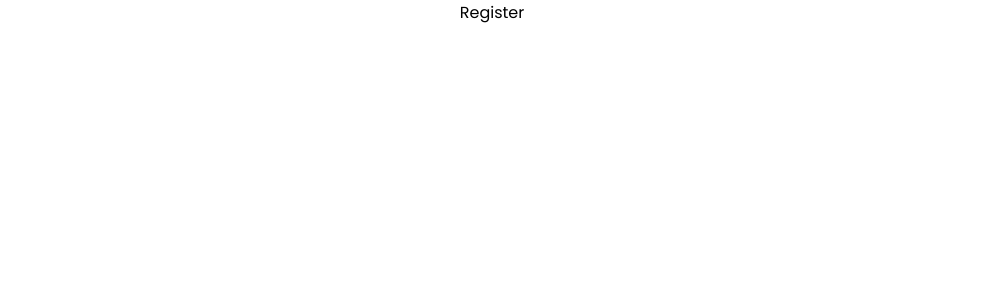
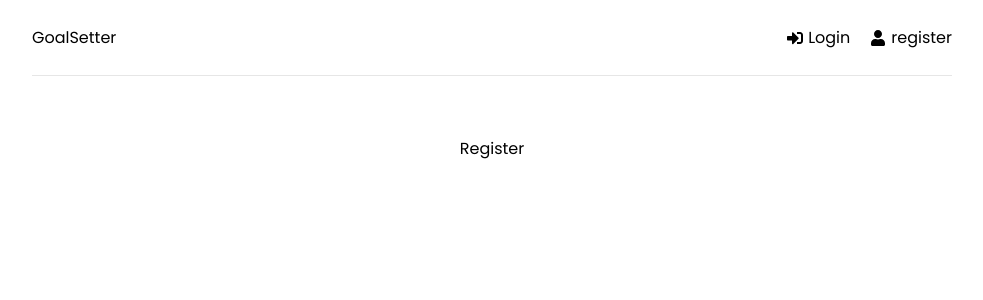
Before and after one commit to atharv02-git/MERN-api, a React (Create React App) app in the folder frontend/: page /register in a window 1280 px wide. Shown: the top 300 px of the page, without its empty margins (148-1131 px from the left). Built offline with nearby package versions, Linux system fonts and the light colour scheme.

Commit message:
Header and Navigation

```diff
--- a/frontend/src/App.js
+++ b/frontend/src/App.js
@@ -3,12 +3,13 @@
 import Dashboard from "./pages/Dashboard"
 import Login from "./pages/Login"
 import Register from "./pages/Register"
-
+import Header from "./components/Header"
 function App() {
   return (
     <>
       <Router>
         <div className="container">
+          <Header />
           <Routes>
             <Route path="/" element={<Dashboard />} />
             <Route path="/login" element={<Login />} />
--- /dev/null
+++ b/frontend/src/components/Header.jsx
@@ -0,0 +1,27 @@
+import React from "react";
+import { FaSignInAlt, FaSignOutAlt, FaUser } from "react-icons/fa";
+import { Link } from "react-router-dom";
+
+function Header() {
+  return (
+    <header className="header">
+      <div className="logo">
+        <Link to="/">GoalSetter</Link>
+      </div>
+      <ul>
+        <li>
+          <Link to="/login">
+            <FaSignInAlt />Login
+          </Link>
+        </li>
+        <li>
+          <Link to="/register">
+            <FaUser />register
+          </Link>
+        </li>
+      </ul>
+    </header>
+  );
+}
+
+export default Header;
--- a/package.json
+++ b/package.json
@@ -17,7 +17,8 @@
     "express": "^4.18.1",
     "express-async-handler": "^1.2.0",
     "jsonwebtoken": "^8.5.1",
-    "mongoose": "^6.3.8"
+    "mongoose": "^6.3.8",
+    "react-icons": "^4.4.0"
   },
   "devDependencies": {
     "nodemon": "^2.0.16"
```
Also changed, not shown: 1 other file (tests, documents, lock files or other folders).
